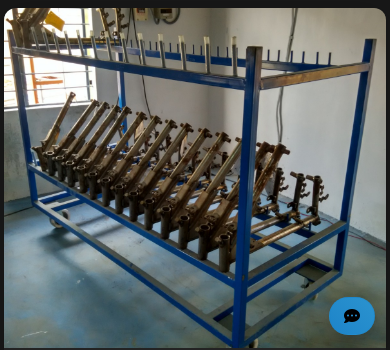
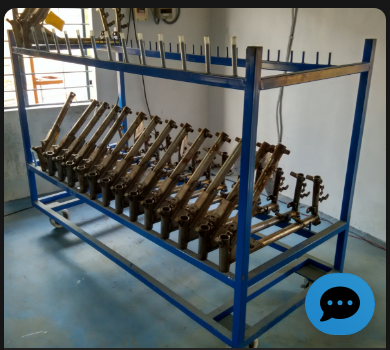
Before and after one commit to simpleithub/Sairam-Scaff, a plain HTML site: page custom-solutions.html in a window 390 px wide. Shown: the part 494-844 px from the top of the page. Drawn offline with nearby package versions, Linux system fonts and the light colour scheme.

Commit message:
get quote button layout changed

```diff
--- a/static/custom-solutions.css
+++ b/static/custom-solutions.css
@@ -391,7 +391,7 @@
     background: linear-gradient(45deg, #156ca0, #1d84c9);
 }
 .floating-quote-btn i {
-    font-size: 18px;
+    font-size: 36px;
 }
 
 /* Responsive adjustments for contact form */
@@ -446,7 +446,7 @@
     }
 
     .floating-quote-btn i {
-        font-size: 16px;
+        font-size: 40px;
     }
 }
 
--- a/static/saira-enterprises.css
+++ b/static/saira-enterprises.css
@@ -1212,7 +1212,7 @@ body, h1, h2, h3, h4, h5, h6, p, span, div, a, li {
 }
 
 .floating-quote-btn i {
-    font-size: 18px;
+    font-size: 36px;
 }
 
 .floating-quote-btn span {
@@ -1248,6 +1248,6 @@ body, h1, h2, h3, h4, h5, h6, p, span, div, a, li {
     }
 
     .floating-quote-btn i {
-        font-size: 20px;
+        font-size: 40px;
     }
 }
--- a/static/sairam_tech.css
+++ b/static/sairam_tech.css
@@ -934,7 +934,7 @@ body, h1, h2, h3, h4, h5, h6, p, span, div, a, li {
 }
 
 .floating-quote-btn i {
-    font-size: 18px;
+    font-size: 36px;
 }
 
 /* Responsive adjustments for contact form */
@@ -989,6 +989,6 @@ body, h1, h2, h3, h4, h5, h6, p, span, div, a, li {
     }
 
     .floating-quote-btn i {
-        font-size: 16px;
+        font-size: 40px;
     }
 }
```
